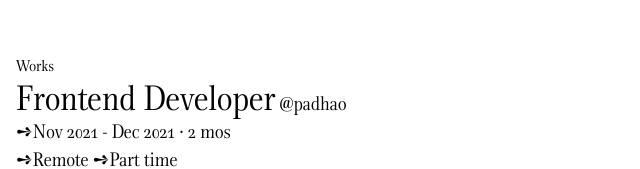
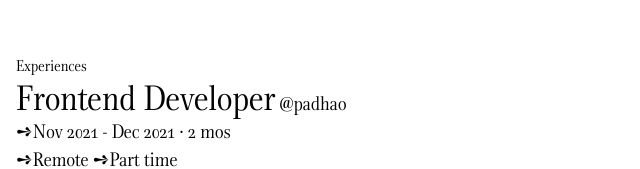
Before and after one commit to Roopaish/my-website, a Next.js app: page / in a window 1280 px wide. Shown: the part 1010-1179 px from the top of the page, without its empty margins (0-640 px from the left). Built offline with nearby package versions, Linux system fonts and the light colour scheme.

Commit message:
Changing of words

```diff
--- a/src/app/page.tsx
+++ b/src/app/page.tsx
@@ -190,7 +190,7 @@ export default function Home() {
       </section>
 
       <Section>
-        <h1>Works</h1>
+        <h1>Experiences</h1>
         <ul className="space-y-6">
           {workData.map((work, i) => (
             <WorkListItem key={i} {...work} />
```
